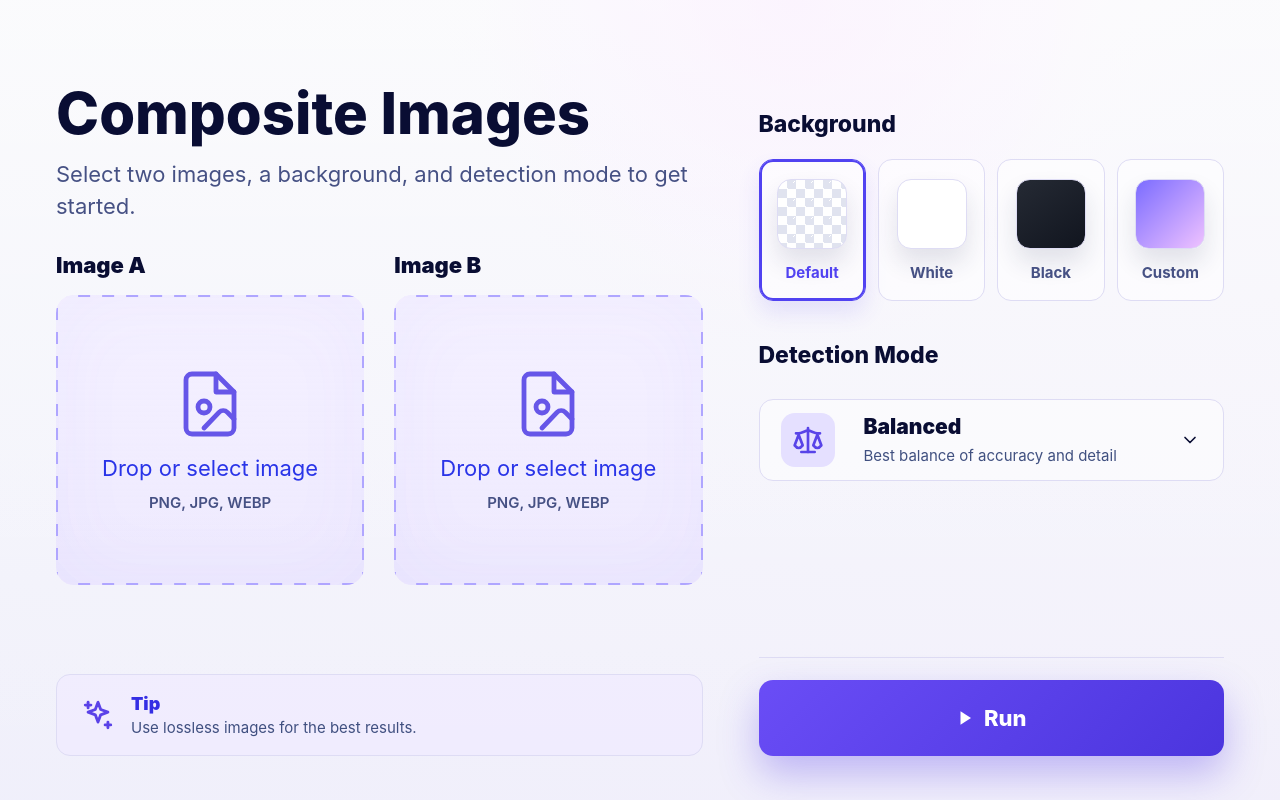
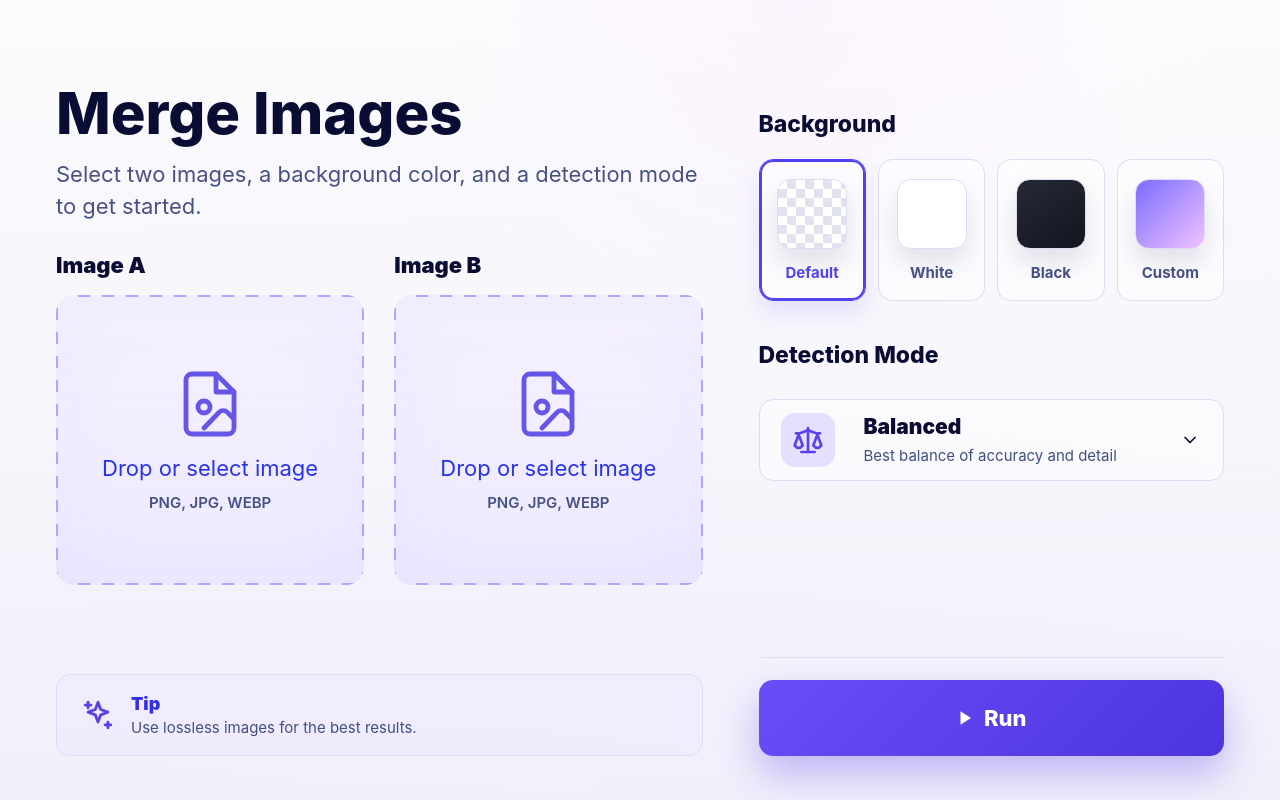
Before and after one commit to tuki0918/eagle-mergemate, a website with bundled scripts: page web/index.html in a window 1280 px wide. Built offline with nearby package versions, Linux system fonts and the light colour scheme.

Commit message:
fix: update titles and descriptions in the input panel
Changed the title from "Composite Images" to "Merge Images" and updated the description to clarify the selection of a background color instead of just a background.

```diff
--- a/web/index.html
+++ b/web/index.html
@@ -193,8 +193,8 @@
       <section class="workspace two-pane view-input" aria-label="alignment workspace">
         <section class="input-panel" aria-label="input images">
           <div class="input-copy">
-            <div class="pane-title">Composite Images</div>
-            <p class="pane-description">Select two images, a background, and detection mode to get started.</p>
+            <div class="pane-title">Merge Images</div>
+            <p class="pane-description">Select two images, a background color, and a detection mode to get started.</p>
           </div>
 
           <div class="input-card-grid">
```
